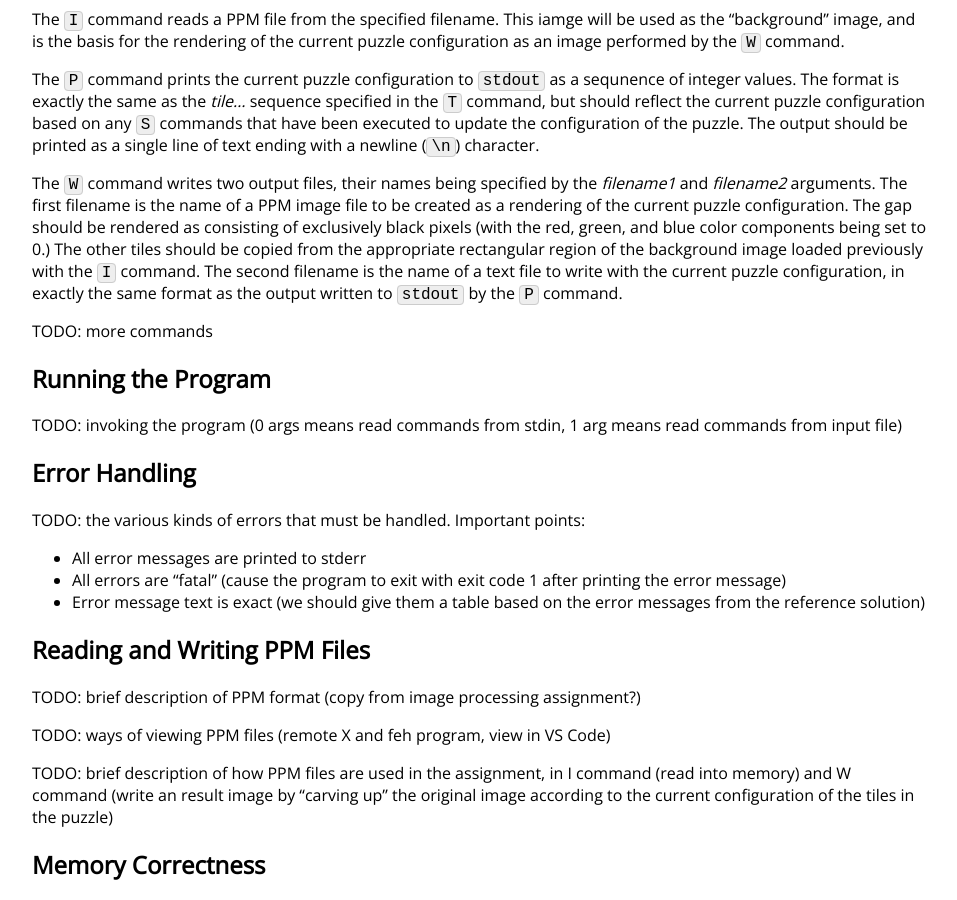
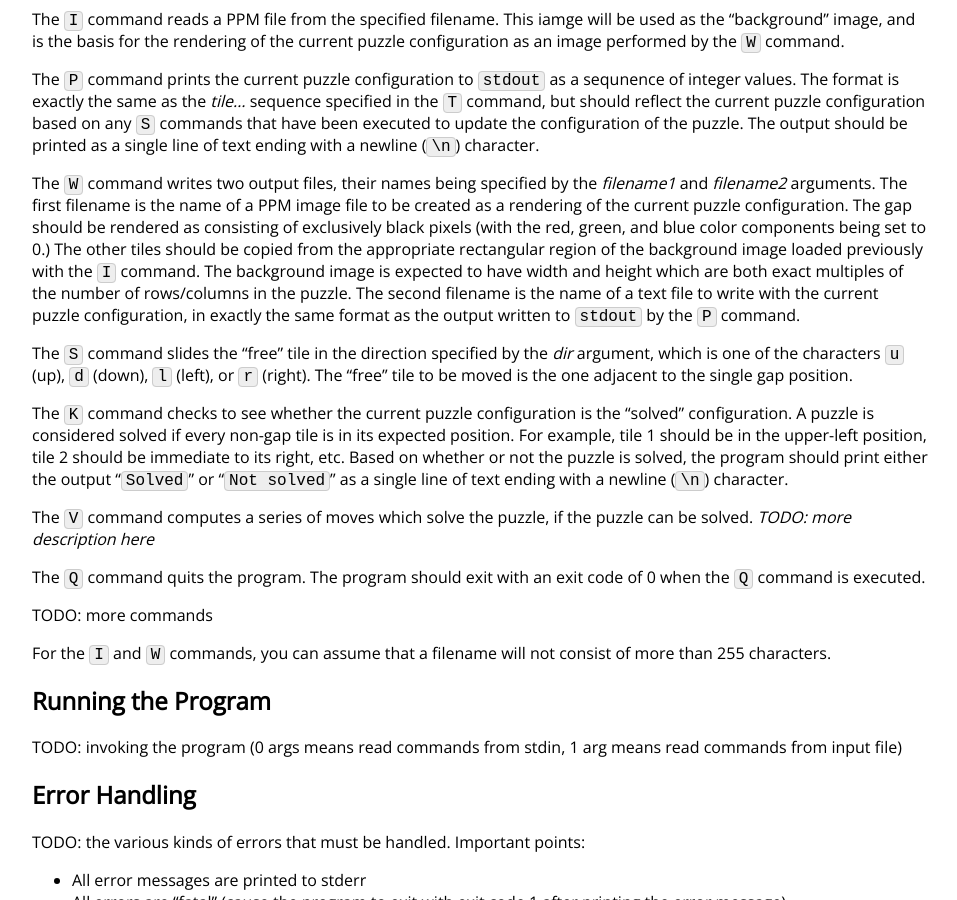
Before and after one commit to vivek-booshan/cs220-sp23, a Jekyll site: the page built from assign/midterm.md, in a window 1280 px wide and 900 px high, scrolled down 5477 px. Shown: the whole window, without its empty margins (160-1117 px from the left). Built offline with Jekyll 4.4.1, drawn with Linux system fonts in a browser that asks for light colours; some web fonts are replaced; formulas are drawn with MathJax 3.

Commit message:
more description of commands

```diff
--- a/assign/midterm.md
+++ b/assign/midterm.md
@@ -367,11 +367,35 @@ of the current puzzle configuration. The gap should be rendered as
 consisting of exclusively black pixels (with the red, green, and blue
 color components being set to 0.) The other tiles should be copied from
 the appropriate rectangular region of the background image loaded previously
-with the `I` command. The second filename is the name of a text file to
+with the `I` command. The background image is expected to have width
+and height which are both exact multiples of the number of rows/columns
+in the puzzle. The second filename is the name of a text file to
 write with the current puzzle configuration, in exactly the same format as
 the output written to `stdout` by the `P` command.
 
+The `S` command slides the "free" tile in the direction specified by the
+*dir* argument, which is one of the characters `u` (up), `d` (down), `l` (left),
+or `r` (right). The "free" tile to be moved is the one adjacent to the single
+gap position.
+
+The `K` command checks to see whether the current puzzle configuration
+is the "solved" configuration. A puzzle is considered solved if every
+non-gap tile is in its expected position. For example, tile 1 should
+be in the upper-left position, tile 2 should be immediate to its right,
+etc. Based on whether or not the puzzle is solved, the program
+should print either the output "`Solved`" or "`Not solved`" as
+a single line of text ending with a newline (`\n`) character.
+
+The `V` command computes a series of moves which solve the puzzle,
+if the puzzle can be solved. *TODO: more description here*
+
+The `Q` command quits the program. The program should exit with an
+exit code of 0 when the `Q` command is executed.
+
 TODO: more commands
+
+For the `I` and `W` commands, you can assume that a filename will not consist of more
+than 255 characters.
 
 ## Running the Program
 
```
